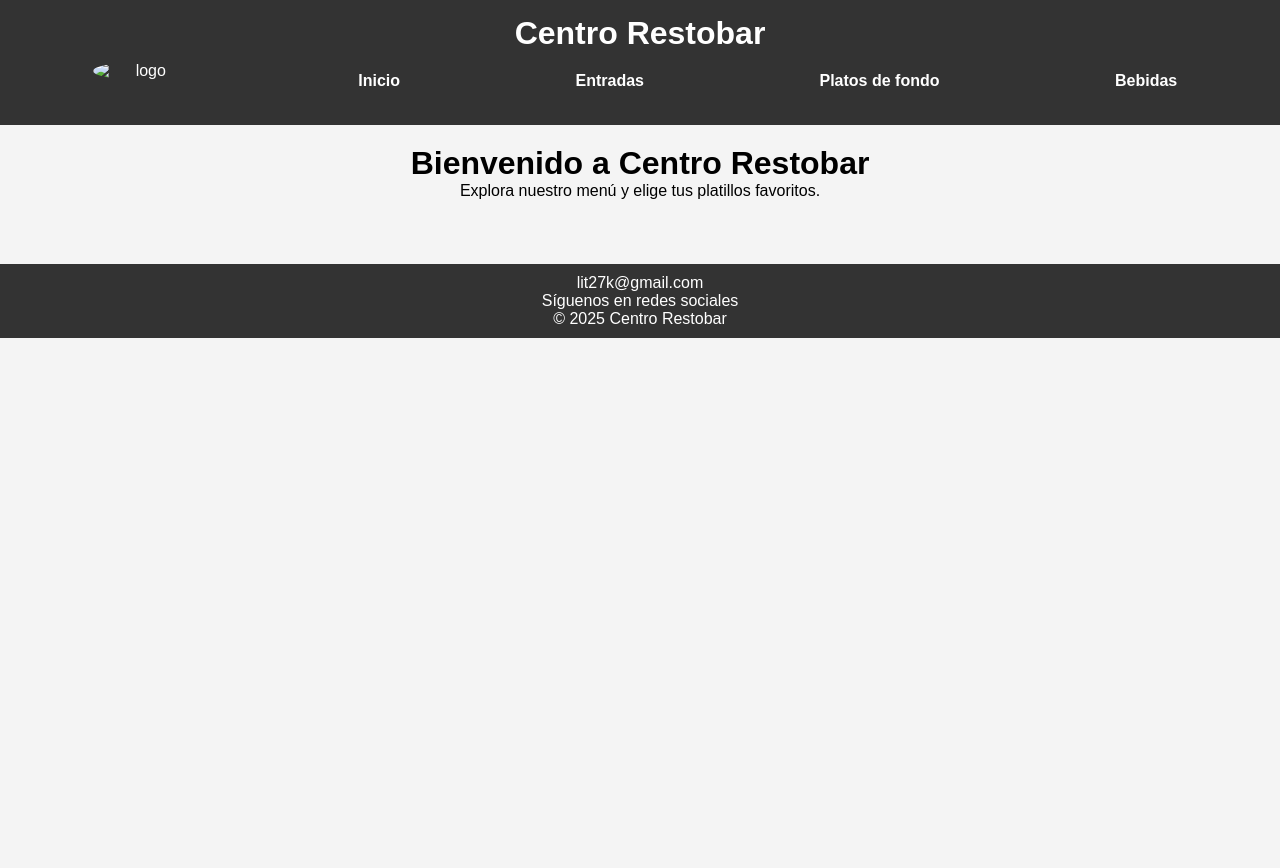
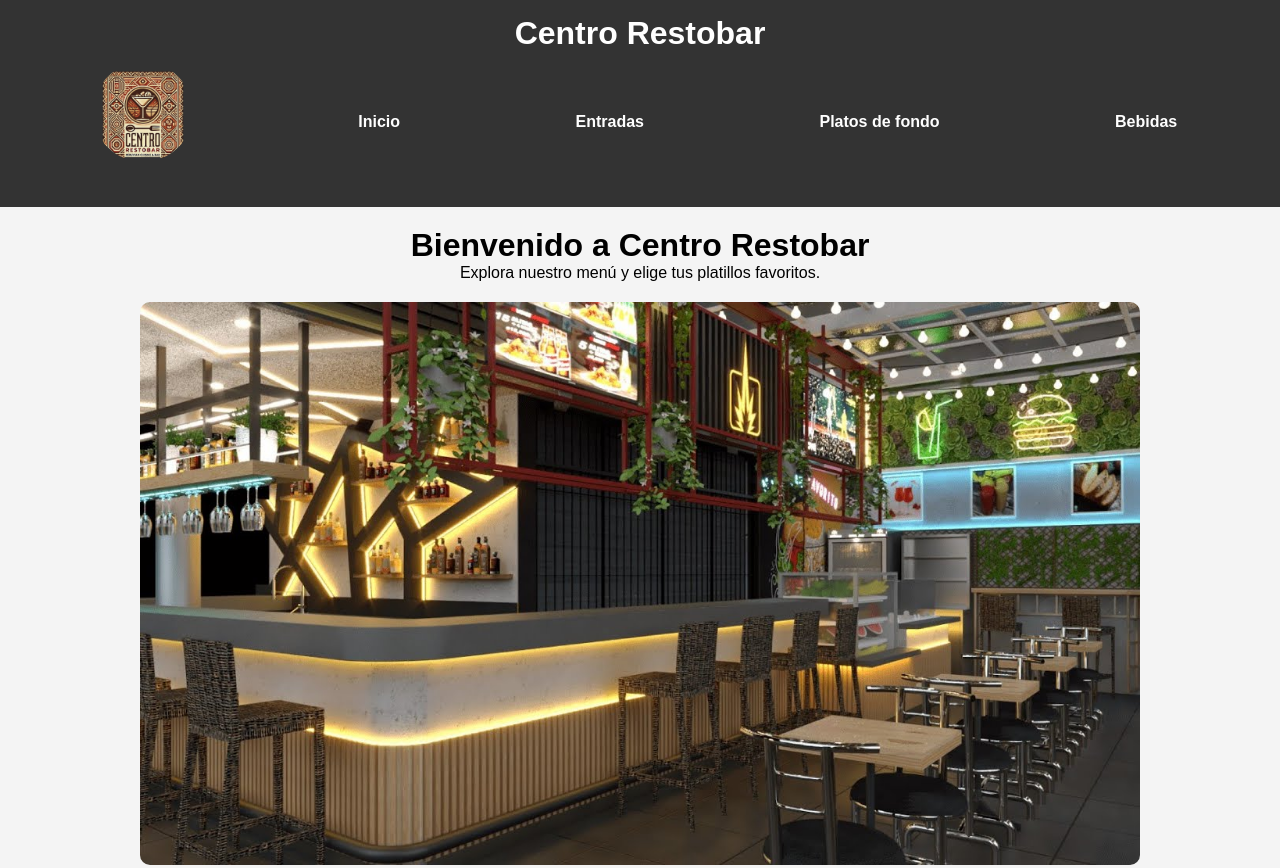
Before and after one commit to eber2k1/centro-restobar-, a plain HTML site: page index.html in a window 1280 px wide. Shown: the top 868 px of the page. Before the commit the page ends 800 px from the top, so only its background shows below. Drawn offline with Linux system fonts and the light colour scheme; the site is published under a folder, as on GitHub Pages, so addresses that start at the root find nothing.

Commit message:
Arreglando la renderización del logo y de la imagen del archivo index.html

```diff
--- a/index.html
+++ b/index.html
@@ -11,7 +11,7 @@
         <h1>Centro Restobar</h1>
         <nav>
             <ul>
-                <li> <img class="imglogo" src="/assets/images/logo-CentroRestobar.png" alt="logo"> </li>
+                <li> <img class="imglogo" src="assets/images/logo-CentroRestobar.png" alt="logo"> </li>
                 <li><a href="index.html">Inicio</a></li>
                 <li><a href="entradas.html">Entradas</a></li>
                 <li><a href="platos.html">Platos de fondo</a></li>
@@ -22,7 +22,7 @@
     <main>
         <h1>Bienvenido a Centro Restobar</h1>
         <p>Explora nuestro menú y elige tus platillos favoritos.</p>
-        <img class="imgrestobar" src="/assets/images/maxresdefault.jpg" alt="">
+        <img class="imgrestobar" src="assets/images/maxresdefault.jpg" alt="">
     </main>
     <footer>
         <p>lit27k@gmail.com</p>
```
Also changed, not shown: bebidas.html (+1 -1 lines), entradas.html (+1 -1 lines), platos.html (+1 -1 lines).
